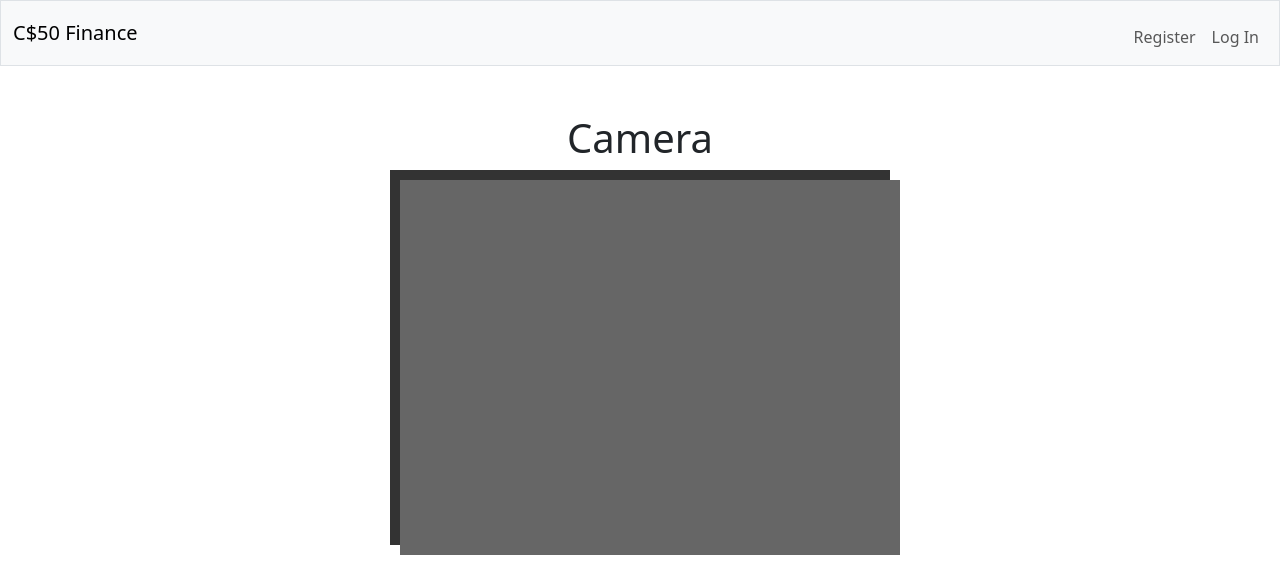
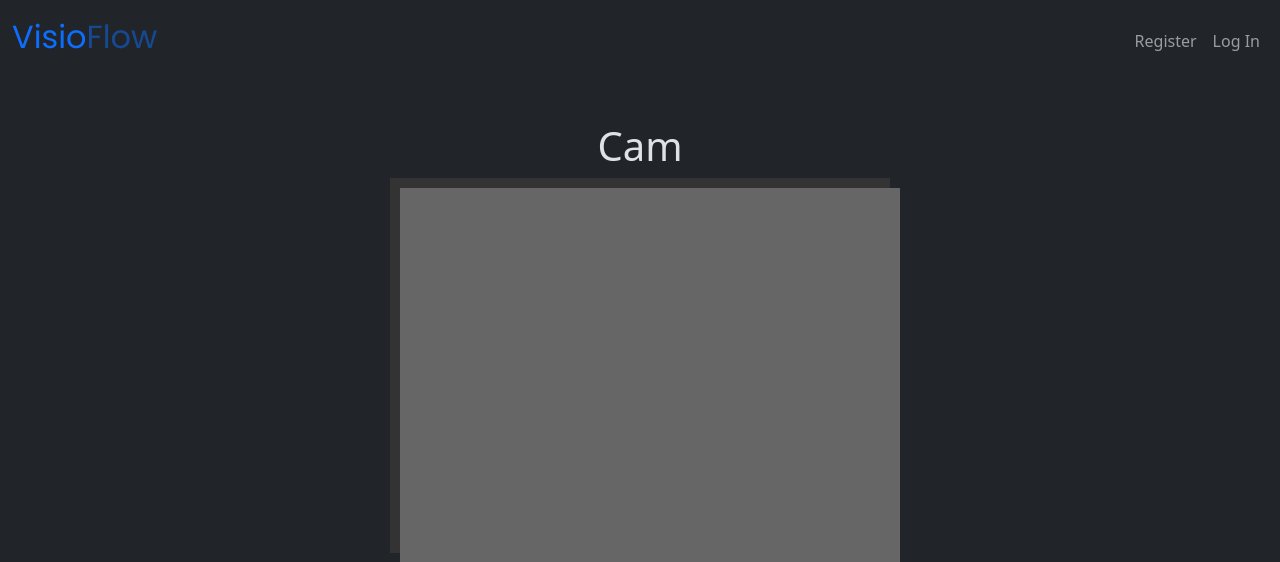
Before and after one commit to tarhav/platecapture, a Flask app: page / in a window 1280 px wide. Shown: the top 562 px of the page. Run offline with Flask 3, Linux system fonts and the light colour scheme; some libraries are stand-ins or nearby versions.

Commit message:
added style.css

```diff
--- /dev/null
+++ b/static/styles.css
@@ -0,0 +1,8 @@
+@import url("https://fonts.googleapis.com/css2?family=Poppins:wght@300;400;500;600&display=swap");
+
+/* Size for brand */
+nav .navbar-brand
+{
+    font-size: xx-large;
+    font-family: "Poppins", sans-serif;
+}
--- a/templates/index.html
+++ b/templates/index.html
@@ -22,7 +22,7 @@
 {% endblock %}
 
 {% block main %}
-    <h1>Camera</h1>
+    <h1>Cam</h1>
 
     <div id="container">
         <video autoplay="true" id="videoElement"></video>
--- a/templates/layout.html
+++ b/templates/layout.html
@@ -1,6 +1,6 @@
 <!DOCTYPE html>
 
-<html lang="en">
+<html lang="en" data-bs-theme="dark">
 
     <head>
 
@@ -16,7 +16,7 @@
 
         <link href="/static/styles.css" rel="stylesheet">
 
-        <title>ANPR: {% block title %}{% endblock %}</title>
+        <title>VisioFlow: {% block title %}{% endblock %}</title>
 
         {% block head %}{% endblock %}
 
@@ -24,9 +24,9 @@
 
     <body>
 
-        <nav class="bg-light border navbar navbar-expand-md navbar-light">
+        <nav class="bg-dark navbar navbar-expand-md navbar-dark">
             <div class="container-fluid">
-                <a class="navbar-brand" href="/"><span class="blue">C</span><span class="red">$</span><span class="yellow">5</span><span class="green">0</span> <span class="red">Finance</span></a>
+                <a class="navbar-brand" href="/"><span class="text-primary">Visio</span><span class="text-primary text-opacity-50">Flow</span></a>
                 <button aria-controls="navbar" aria-expanded="false" aria-label="Toggle navigation" class="navbar-toggler" data-bs-target="#navbar" data-bs-toggle="collapse" type="button">
                     <span class="navbar-toggler-icon"></span>
                 </button>
```
